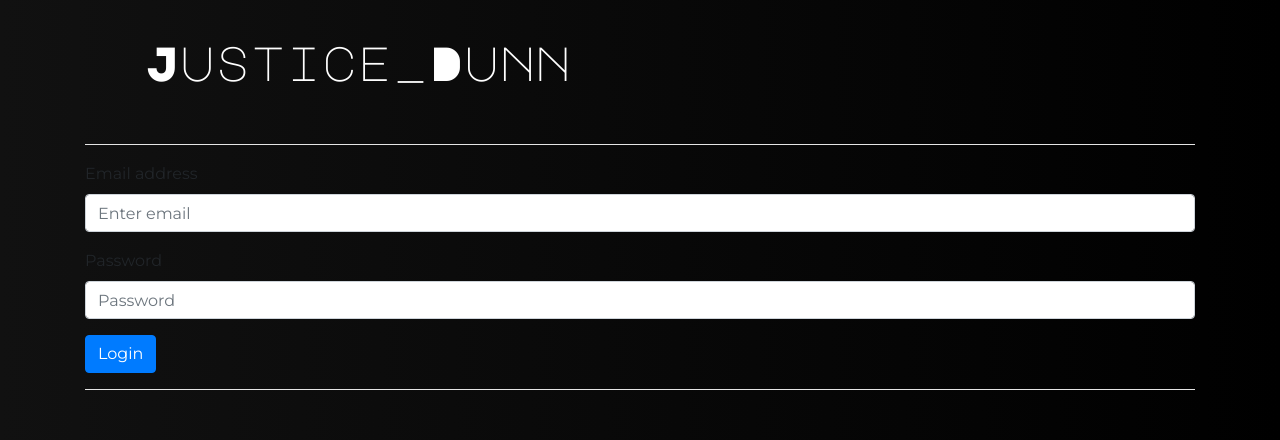
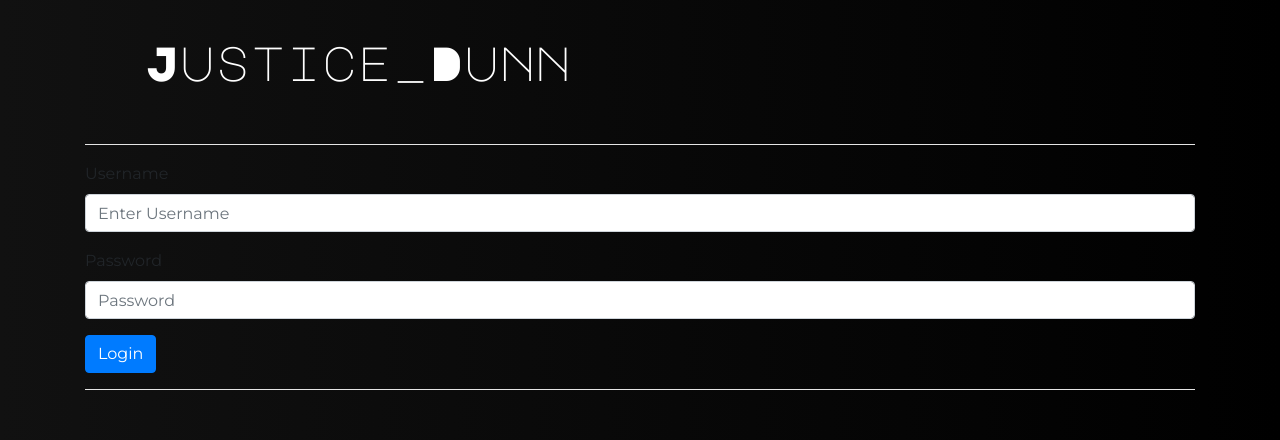
Before and after one commit to JusticeDunn/portfolio_website, a React (Create React App) app: page /admin in a window 1280 px wide. Shown: the top 440 px of the page. Built offline with nearby package versions, Linux system fonts and the light colour scheme.

Commit message:
Create login page

```diff
--- a/src/components/footer/footer.tsx
+++ b/src/components/footer/footer.tsx
@@ -1,6 +1,6 @@
 import React, { Component } from 'react'
 import './footer.css'
-import { Nav, NavItem, Card } from "react-bootstrap";
+import { Nav, NavItem } from "react-bootstrap";
 import { Link } from "react-router-dom";
 import github from '../../images/github-logo-white.png';
 import linkedin from '../../images/linkedin-logo-white.png';
--- /dev/null
+++ b/src/scenes/adminPage/Admin.jsx
@@ -0,0 +1,42 @@
+import React, { Component } from "react";
+import { Container, Form, Button } from "react-bootstrap";
+
+const password = process.env.REACT_APP_PASSWORD;
+const username = process.env.REACT_APP_USERNAME;
+
+export default class Blog extends Component {
+
+  authorize() {
+    if (document.querySelector('.username').value === username &&
+        document.querySelector('.password').value === password) {
+          localStorage.setItem('admin', true);
+          window.location.replace('http://www.localhost:3000/');
+        } else {
+          window.alert(`Username/password not recognized!`);
+          document.querySelector('.username').value = '';
+          document.querySelector('.password').value = '';
+        }
+  }
+
+  render() {
+    return (
+      <Container>
+        <hr/>
+        <Form className="text">
+          <Form.Group controlId="formBasicEmail">
+            <Form.Label className="text">Username</Form.Label>
+            <Form.Control className="text username" type="username" placeholder="Enter Username" />
+          </Form.Group>
+          <Form.Group controlId="formBasicPassword">
+            <Form.Label className="text">Password</Form.Label>
+            <Form.Control className="text password" type="password" placeholder="Password" />
+          </Form.Group>
+          <Button variant="primary" onClick={() => this.authorize()}>
+            Login
+          </Button>
+        </Form>
+        <hr/>
+      </Container>
+    );
+  }
+}
--- a/src/scenes/adminPage/Admin.tsx
+++ /dev/null
@@ -1,26 +0,0 @@
-import React, { Component } from "react";
-import { Container, Form, Button } from "react-bootstrap";
-
-export default class Blog extends Component {
-  render() {
-    return (
-      <Container>
-        <hr/>
-        <Form className="text">
-          <Form.Group controlId="formBasicEmail">
-            <Form.Label className="text">Email address</Form.Label>
-            <Form.Control className="text" type="email" placeholder="Enter email" />
-          </Form.Group>
-          <Form.Group controlId="formBasicPassword">
-            <Form.Label className="text">Password</Form.Label>
-            <Form.Control className="text" type="password" placeholder="Password" />
-          </Form.Group>
-          <Button variant="primary" type="submit">
-            Login
-          </Button>
-        </Form>
-        <hr/>
-      </Container>
-    );
-  }
-}
```
